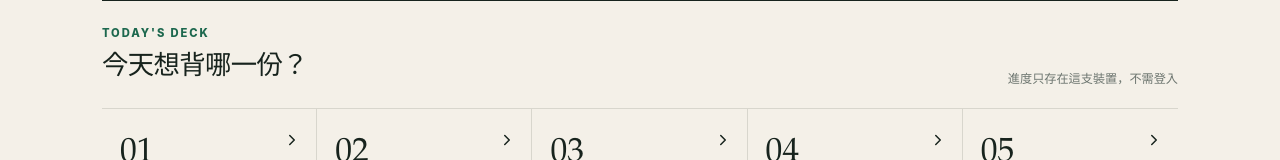
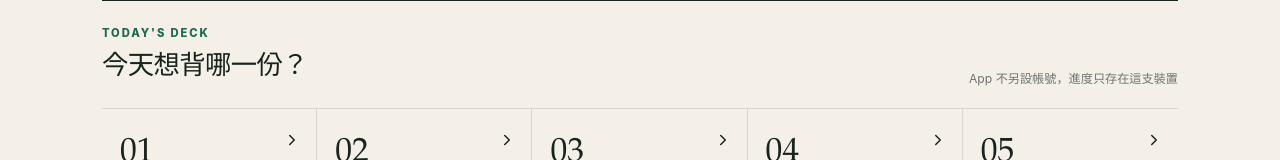
Before and after one commit to KennethWYLee/GRE, a React (Vite) app: page / in a window 1280 px wide. Shown: the part 593-753 px from the top of the page. Built offline with nearby package versions, Linux system fonts and the light colour scheme.

Commit message:
Clarify device-local progress

```diff
--- a/src/App.tsx
+++ b/src/App.tsx
@@ -248,7 +248,7 @@ function App() {
               <p className="section-kicker">TODAY'S DECK</p>
               <h2 id="part-heading">今天想背哪一份？</h2>
             </div>
-            <p>進度只存在這支裝置，不需登入</p>
+            <p>App 不另設帳號，進度只存在這支裝置</p>
           </div>
 
           <div className="part-grid">
```
Also changed, not shown: 1 other file (tests, documents, lock files or other folders).
